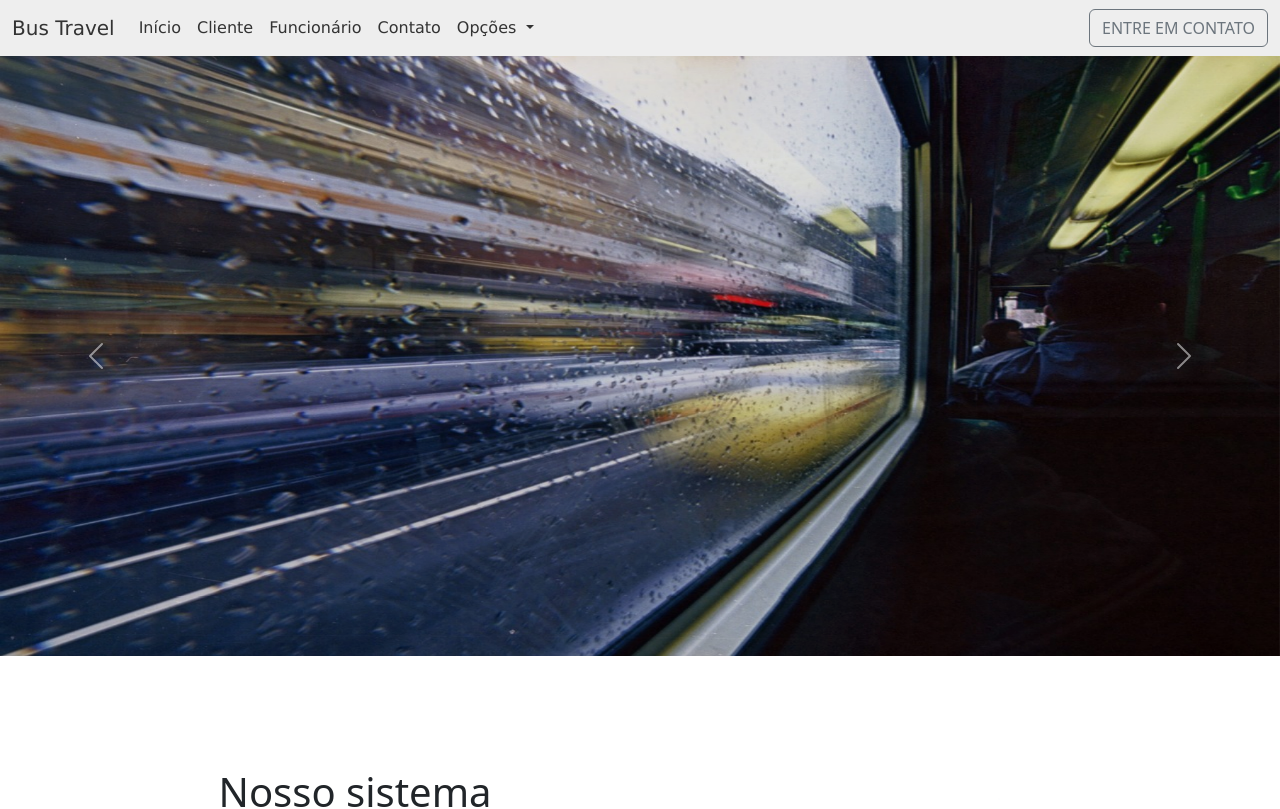
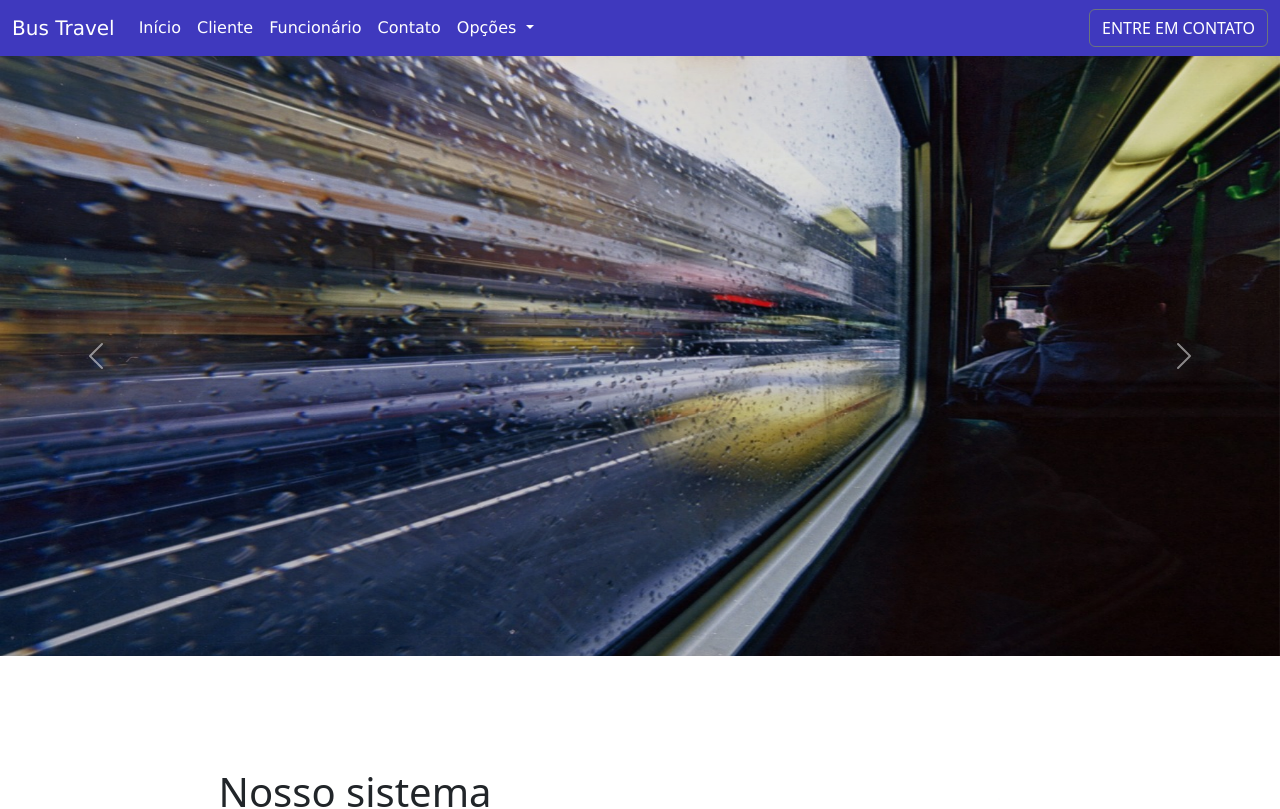
Before and after one commit to Daniel-Fonseca-da-Silva/busa-travel-front, an Angular app: page / in a window 1280 px wide. Shown: the top 809 px of the page. Built offline with nearby package versions, Linux system fonts and the light colour scheme.

Commit message:
style: Changed the style of header

```diff
--- a/src/app/header/header.component.css
+++ b/src/app/header/header.component.css
@@ -1,4 +1,13 @@
 .navbar a {
-  color: #333;
+  color: #fff;
   font-family: 'Lucida Sans', 'Lucida Sans Regular', 'Lucida Grande', 'Lucida Sans Unicode', Geneva, Verdana, sans-serif;
 }
+
+.navbar-header, .menu-color {
+  background-color: #3f39be !important;
+}
+
+/* Button */
+.btn-header {
+  color: white;
+}
--- a/src/app/header/header.component.html
+++ b/src/app/header/header.component.html
@@ -1,4 +1,4 @@
-<nav class="navbar navbar-expand-lg bg-light" style="background-color: #eee !important;">
+<nav class="navbar navbar-expand-lg bg-light navbar-header">
   <div class="container-fluid">
     <a class="navbar-brand" href="#">Bus Travel</a>
     <button class="navbar-toggler" type="button" data-bs-toggle="collapse" data-bs-target="#navbarSupportedContent"
@@ -23,14 +23,14 @@
           <a class="nav-link dropdown-toggle" href="#" role="button" data-bs-toggle="dropdown" aria-expanded="false">
             Opções
           </a>
-          <ul class="dropdown-menu" style="background-color: #eee !important;">
+          <ul class="dropdown-menu menu-color">
             <li><a class="dropdown-item" href="#">Sobre</a></li>
             <li><a class="dropdown-item" href="#">Linguagens</a></li>
             <li><a class="dropdown-item" href="#">Temas</a></li>
           </ul>
         </li>
       </ul>
-        <button class="btn btn-outline-secondary" type="button">ENTRE EM CONTATO</button>
+        <button class="btn btn-outline-secondary btn-header" type="button">ENTRE EM CONTATO</button>
     </div>
   </div>
 </nav>
```
